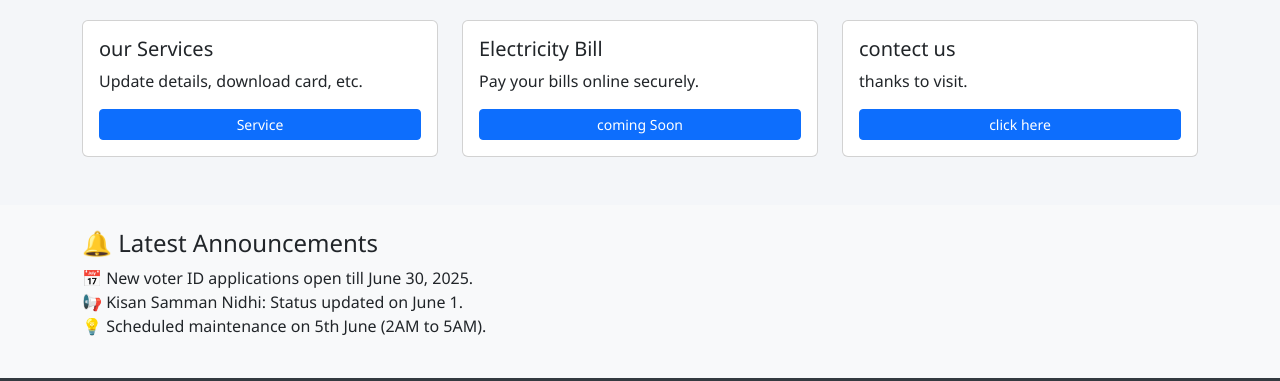
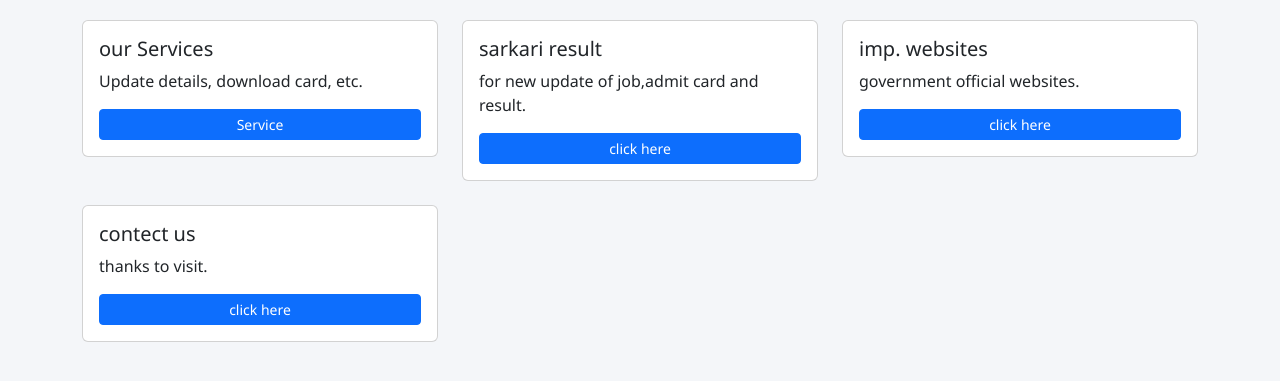
Before and after one commit to kumartak221/uniqueemitra, a plain HTML site: page home.html in a window 1280 px wide. Shown: the part 419-800 px from the top of the page. Drawn offline with nearby package versions, Linux system fonts and the light colour scheme.

Commit message:
Update home.html

```diff
--- a/home.html
+++ b/home.html
@@ -76,11 +76,21 @@
       </div>
       <div class="col-md-4">
         <div class="card service-card p-3">
-          <h5>Electricity Bill</h5>
-          <p>Pay your bills online securely.</p>
-          <a href="#" class="btn btn-primary btn-sm">coming Soon</a>
+          <h5>sarkari result</h5>
+          <p>for new update of job,admit card and result.</p>
+          <a href="https://www.sarkariresult.com/" class="btn btn-primary btn-sm">click here</a>
         </div>
       </div>
+      <div class="col-md-4">
+        <div class="card service-card p-3">
+          <h5>imp. websites</h5>
+          <p>government official websites.</p>
+          <a href="official.html" class="btn btn-primary btn-sm">click here</a>
+        </div>
+      </div>
+
+
+
       <div class="col-md-4">
         <div class="card service-card p-3">
           <h5>contect us</h5>
```
